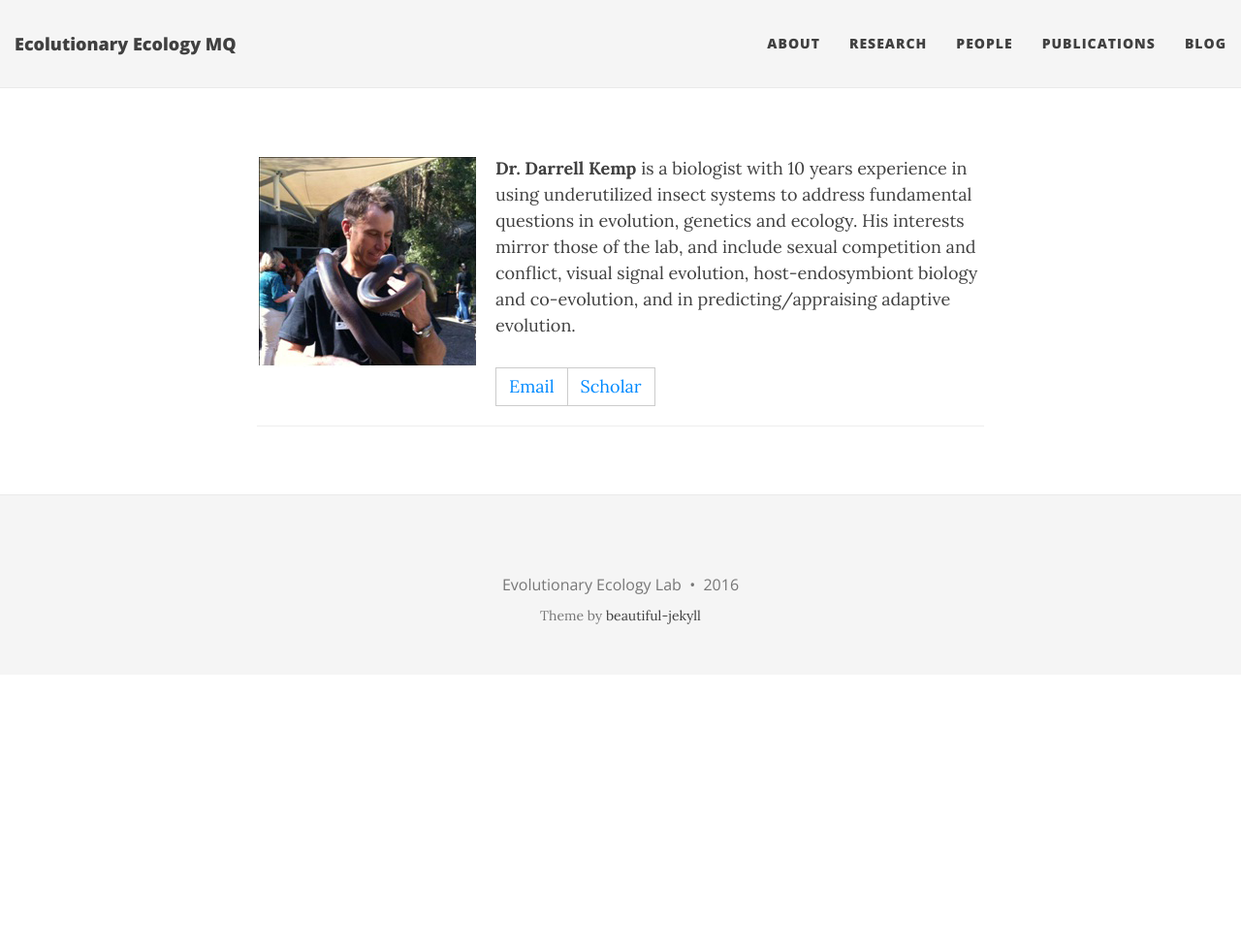
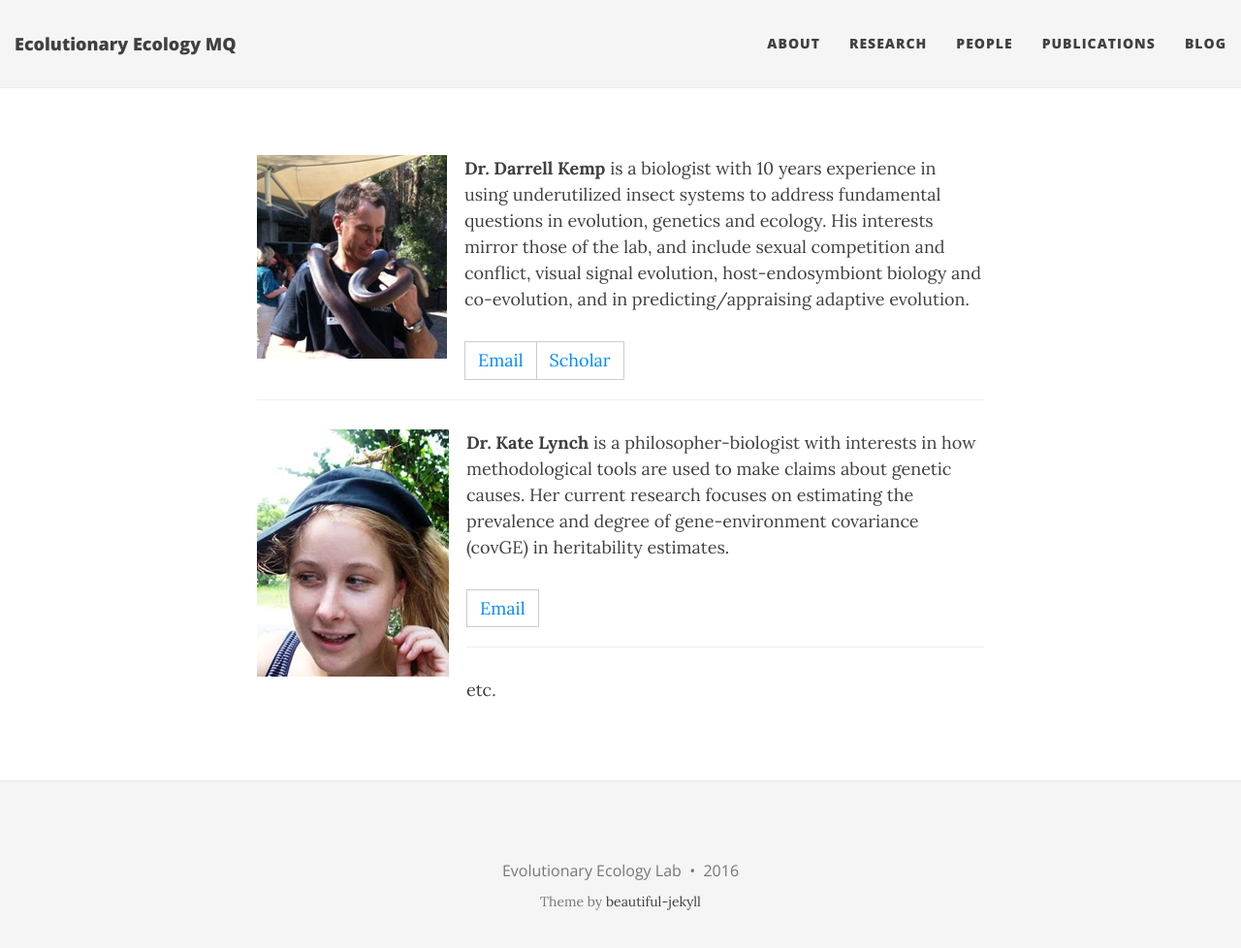
Before and after one commit to evoecomq/evoecomq.github.io, a Jekyll site: the page built from people.md, in a window 1280 px wide and 991 px high. Shown: the top 978 px of the window at 97% size. Built offline with Jekyll 4.4.1, drawn with Linux system fonts in a browser that asks for light colours; nearby versions of some CDN libraries.

Commit message:
Expand people

```diff
--- a/people.md
+++ b/people.md
@@ -4,6 +4,14 @@ layout: page
 
 ![]({{ site.url }}/img/people/darrell.png){: .left-image} **Dr. Darrell Kemp** is a biologist with 10 years experience in using underutilized insect systems to address fundamental questions in evolution, genetics and ecology. His interests mirror those of the lab, and include sexual competition and conflict, visual signal evolution, host-endosymbiont biology and co-evolution, and in predicting/appraising adaptive evolution.
 
-[Email](mailto:darrell.kemp[at]mq.edu.au) |  [Scholar](http://scholar.google.com/citations?user=0LwKAKMAAAAJ&hl=en)
+[Email](mailto:darrell.kemp@mq.edu.au) |  [Scholar](http://scholar.google.com/citations?user=0LwKAKMAAAAJ&hl=en)
 
 ----
+
+![]({{ site.url }}/img/people/kate.png){: .left-image} **Dr. Kate Lynch** is a philosopher-biologist with interests in how methodological tools are used to make claims about genetic causes. Her current research focuses on estimating the prevalence and degree of gene-environment covariance (covGE) in heritability estimates.
+
+[Email](mailto:kathleen.lynch@mq.edu.au) |
+
+----
+
+etc.
```
Also changed, not shown: research.md (+2 -0 lines), img/people/darrell.png, img/people/kate.png (added).
